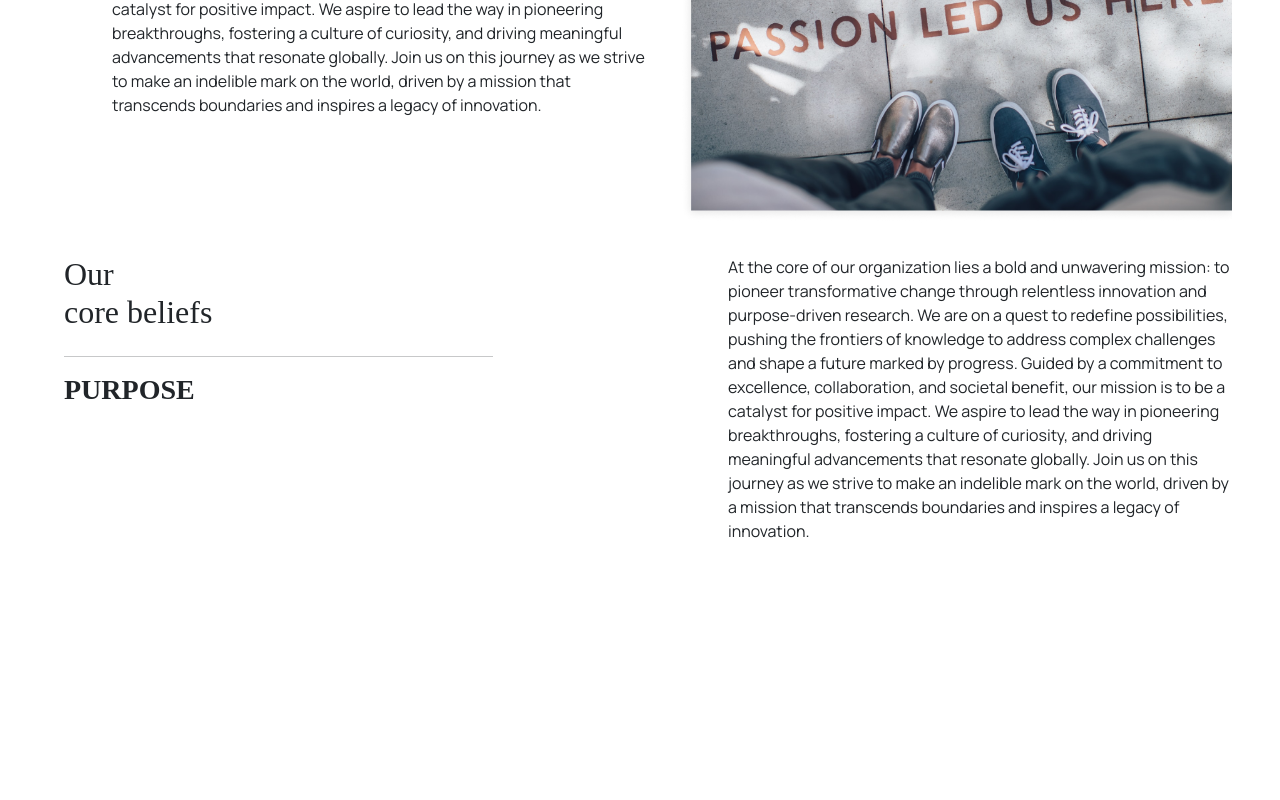
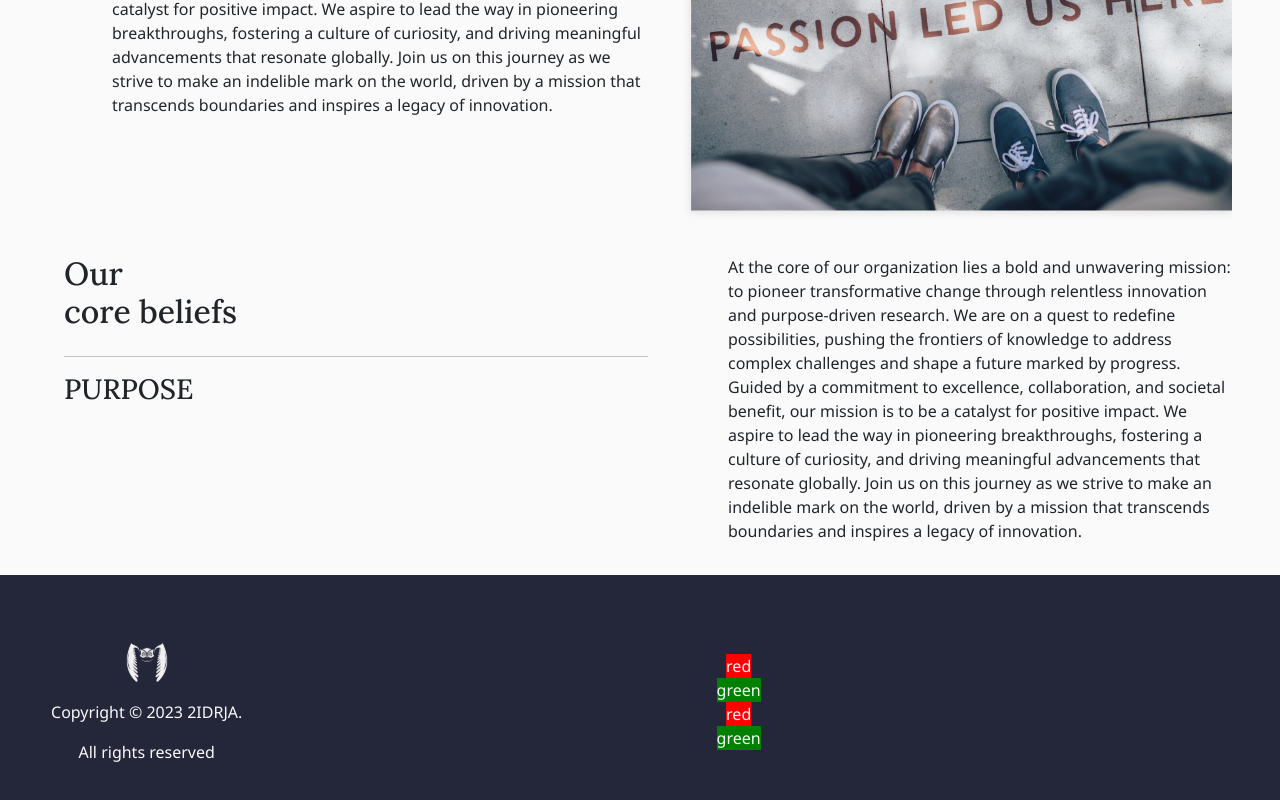
Before and after one commit to fpstj/2idrja_react_app, a React (Create React App) app: page / in a window 1280 px wide. Shown: the part 1482-2282 px from the top of the page. Before the commit the page ends 2057 px from the top, so only its background shows below. Built offline with nearby package versions, Linux system fonts and the light colour scheme.

Commit message:
theme scss reloaction, footer design

```diff
--- a/src/components/Home.jsx
+++ b/src/components/Home.jsx
@@ -19,6 +19,9 @@ function Home() {
       <div>
         <OurMisiion />
       </div>
+      <div>
+        <Footer />
+      </div>
     </div>
   );
 }
--- a/src/components/ui/Footer.css
+++ b/src/components/ui/Footer.css
@@ -0,0 +1,7 @@
+.bg-red {
+  background-color: red;
+}
+
+.bg-green {
+  background-color: green;
+}
--- a/src/components/ui/Footer.jsx
+++ b/src/components/ui/Footer.jsx
@@ -1,10 +1,27 @@
 import React from 'react';
+import logo from '../icons/logo.svg';
+import { Link } from 'react-router-dom';
+import './Footer.css';
 
 // Functional component
 const Footer = () => {
   return (
-    <div>
-      <h1>This is the Footer</h1>
+    <div className="bg-primary text-white p-5 d-flex flex-row justify-content-around">
+      {/* 1st row */}
+      <div className=" d-flex flex-column col-2 justify-content-center align-items-center">
+        <Link className="navbar-brand" to="/">
+          <img className="logo" src={logo} alt="logo of 2DRIJA" />
+        </Link>
+        <p>Copyright © 2023 2IDRJA.</p>
+        <p>All rights reserved</p>
+      </div>
+      {/* 2nd row */}
+      <div className="d-flex flex-column col-10 justify-content-center align-items-center ">
+        <div className="d-flex flex-row bg-red">red</div>
+        <div className="d-flex flex-row bg-green">green</div>
+        <div className="d-flex flex-row bg-red">red</div>
+        <div className="d-flex flex-row bg-green">green</div>
+      </div>
     </div>
   );
 };
--- a/src/index.js
+++ b/src/index.js
@@ -5,6 +5,7 @@ import App from './App';
 import reportWebVitals from './reportWebVitals';
 import 'bootstrap/dist/css/bootstrap.min.css';
 import 'bootstrap/dist/js/bootstrap.bundle.min';
+import './theme.scss';
 
 const root = ReactDOM.createRoot(document.getElementById('root'));
 root.render(
```
Also changed, not shown: src/theme.scss (renamed from theme.scss).
